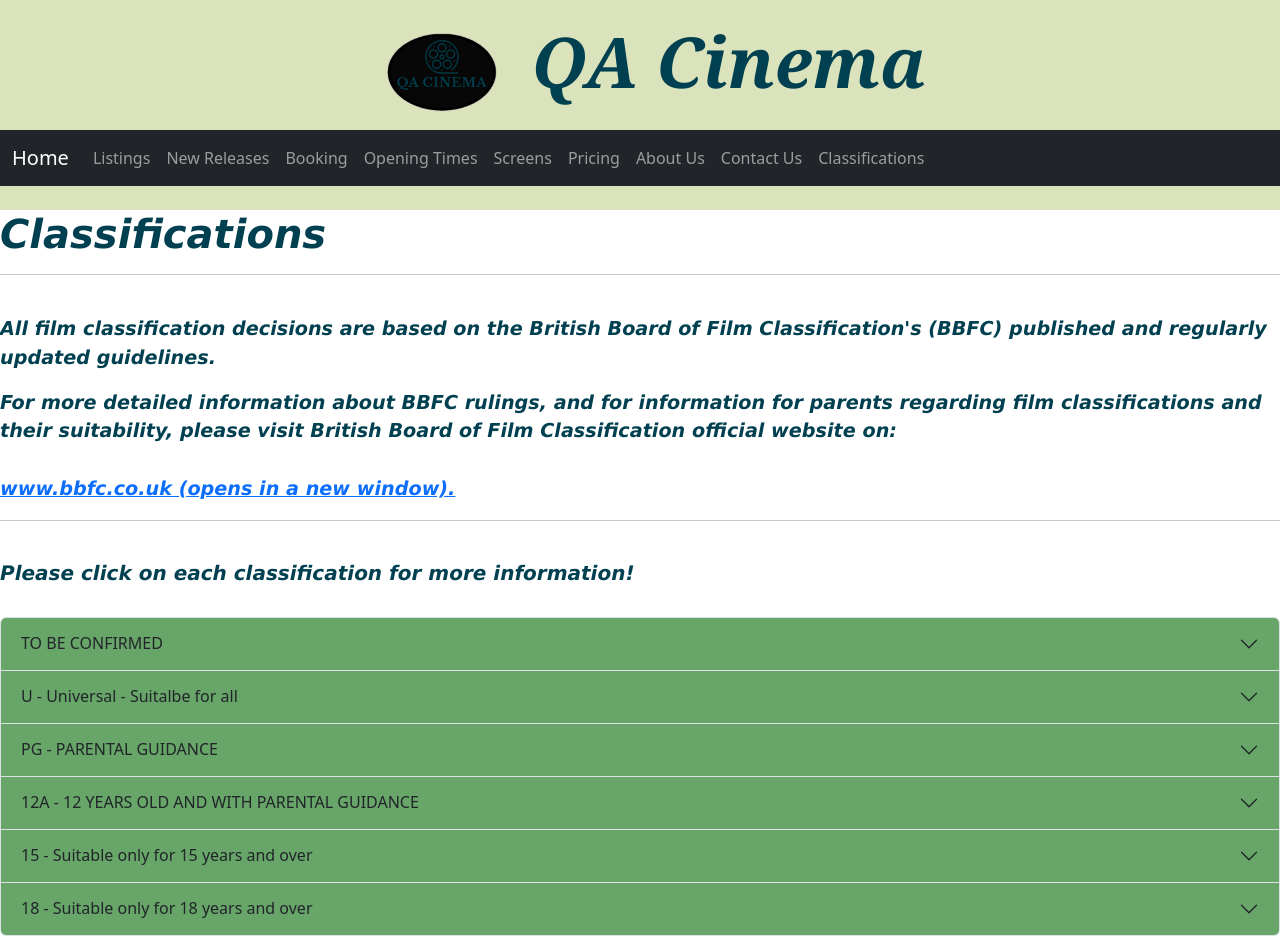
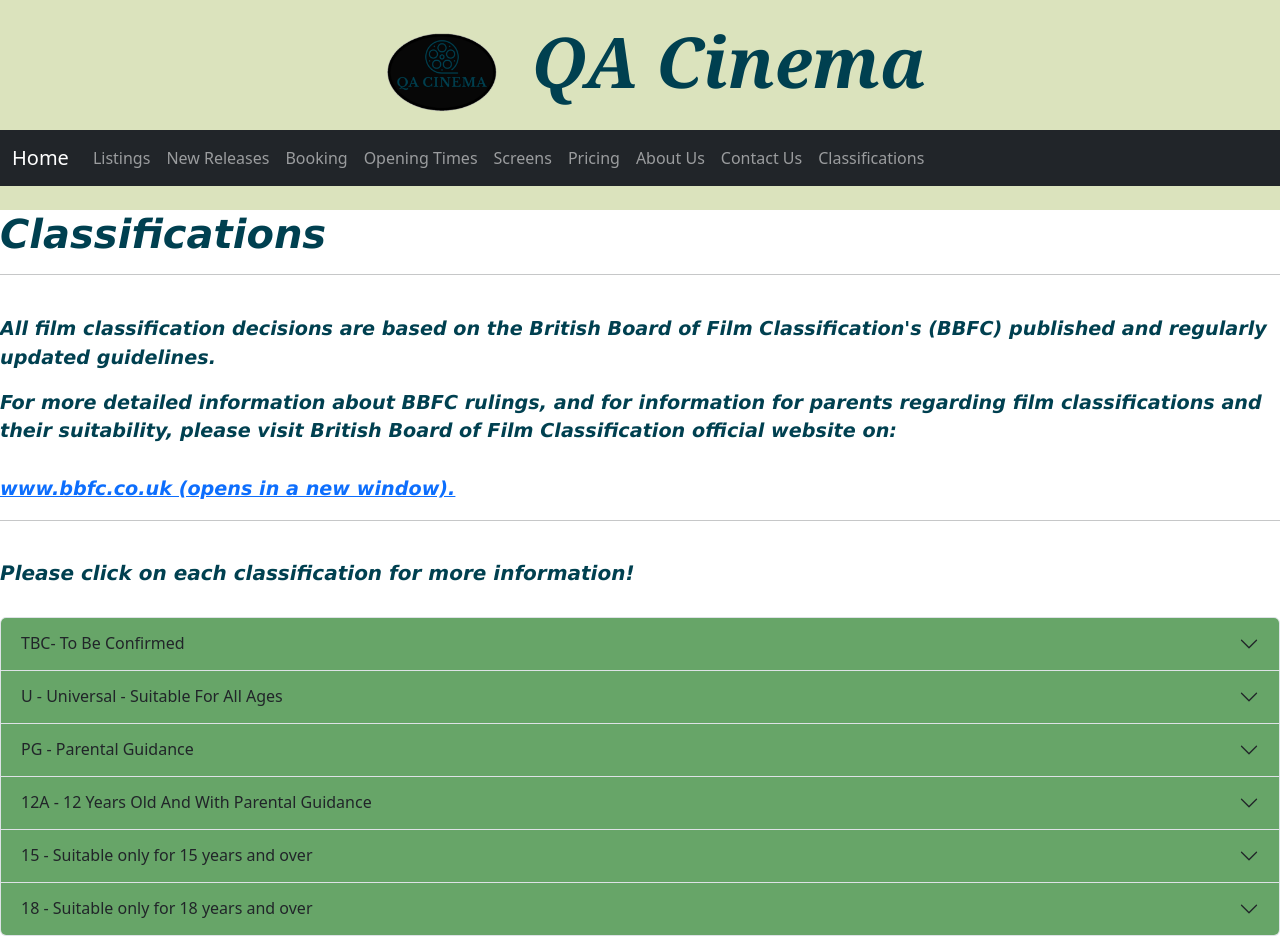
Before and after one commit to erhnaks/QA-Cinema-Software-Final-Project, a React (Create React App) app in the folder qa-cinema-app/: page /classifications in a window 1280 px wide. Shown: the top 952 px of the page. Built offline with nearby package versions, Linux system fonts and the light colour scheme.

Commit message:
Bugs fixed on classifications page

```diff
--- a/qa-cinema-app/src/Front-End/Components/Classifications/Classifications.jsx
+++ b/qa-cinema-app/src/Front-End/Components/Classifications/Classifications.jsx
@@ -52,7 +52,7 @@
 
         <Accordion defaultActiveKey="">
           <Accordion.Item eventKey="0">
-            <Accordion.Header>TO BE CONFIRMED </Accordion.Header>
+            <Accordion.Header>TBC- To Be Confirmed </Accordion.Header>
             <Accordion.Body>
               <img src={tbc} alt="tbc"></img>
               <p></p>
@@ -67,7 +67,7 @@
           </Accordion.Item>
           <Accordion.Item eventKey="1">
             <Accordion.Header>
-              U - Universal - Suitalbe for all
+              U - Universal - Suitable For All Ages
             </Accordion.Header>
             <Accordion.Body>
               <img src={Universal} alt="universal"></img>
@@ -81,7 +81,7 @@
             </Accordion.Body>
           </Accordion.Item>
           <Accordion.Item eventKey="2">
-            <Accordion.Header>PG - PARENTAL GUIDANCE</Accordion.Header>
+            <Accordion.Header>PG - Parental Guidance</Accordion.Header>
             <Accordion.Body>
               <img src={PG} alt="PG"></img>
               <p></p>
@@ -96,7 +96,7 @@
           </Accordion.Item>
           <Accordion.Item eventKey="3">
             <Accordion.Header>
-              12A - 12 YEARS OLD AND WITH PARENTAL GUIDANCE
+              12A - 12 Years Old And With Parental Guidance
             </Accordion.Header>
             <Accordion.Body>
               <img src={TwelveA} alt="twelve"></img>
```
